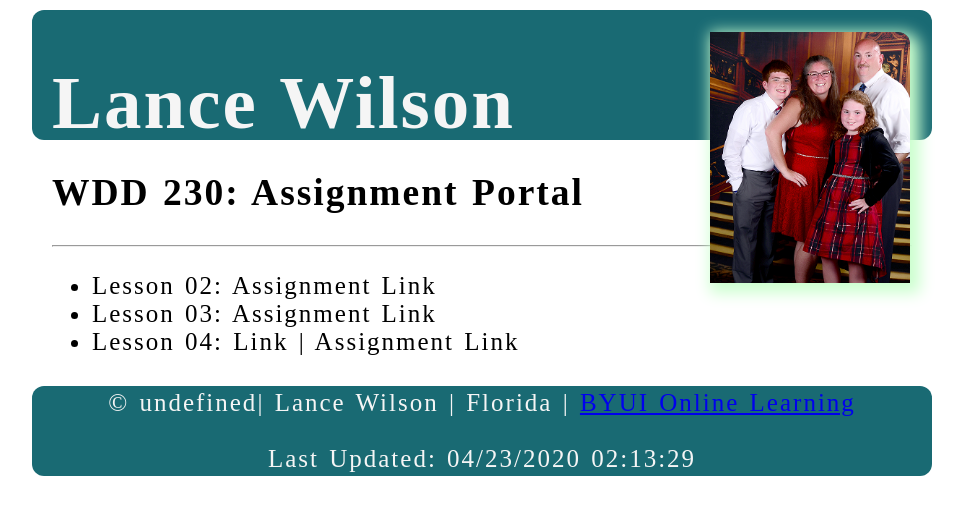
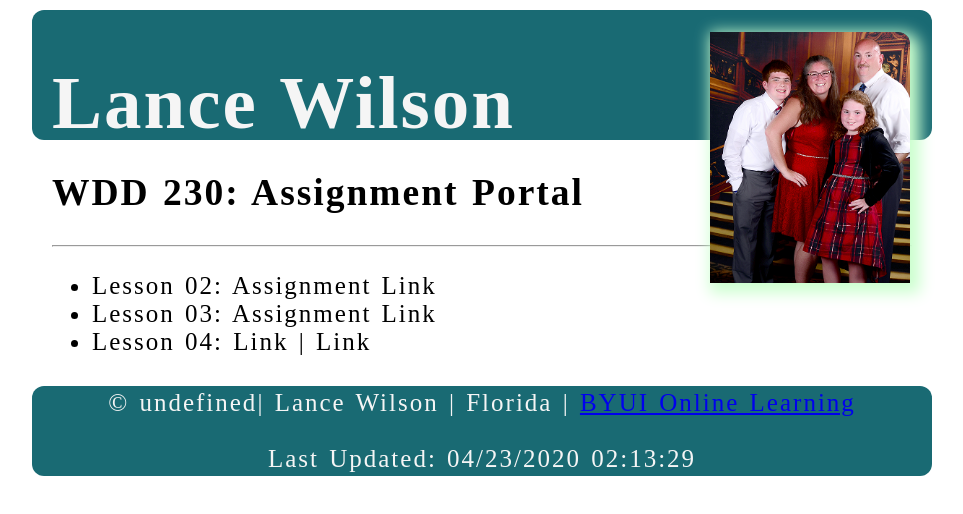
Before and after one commit to lcwfl/lcwfl.github.io, a plain HTML site: page index.html in a window 1280 px wide. Shown: the whole page, without its empty margins (158-1121 px from the left). Drawn offline with Linux system fonts and the light colour scheme.

Commit message:
fixed java code

```diff
--- a/index.html
+++ b/index.html
@@ -25,7 +25,7 @@
         <ul>
             <li>Lesson 02: Assignment Link</li>
             <li>Lesson 03: Assignment Link</li>
-            <li>Lesson 04: Link | Assignment Link</li>
+            <li>Lesson 04: Link | Link</li>
         </ul>
     </main>
     <footer>
--- a/scripts/functions.js
+++ b/scripts/functions.js
@@ -1,3 +1,4 @@
+var modifieddate = new Date();
 var copyyear = modifieddate.getfullyear;
 
 function Index(){
```
